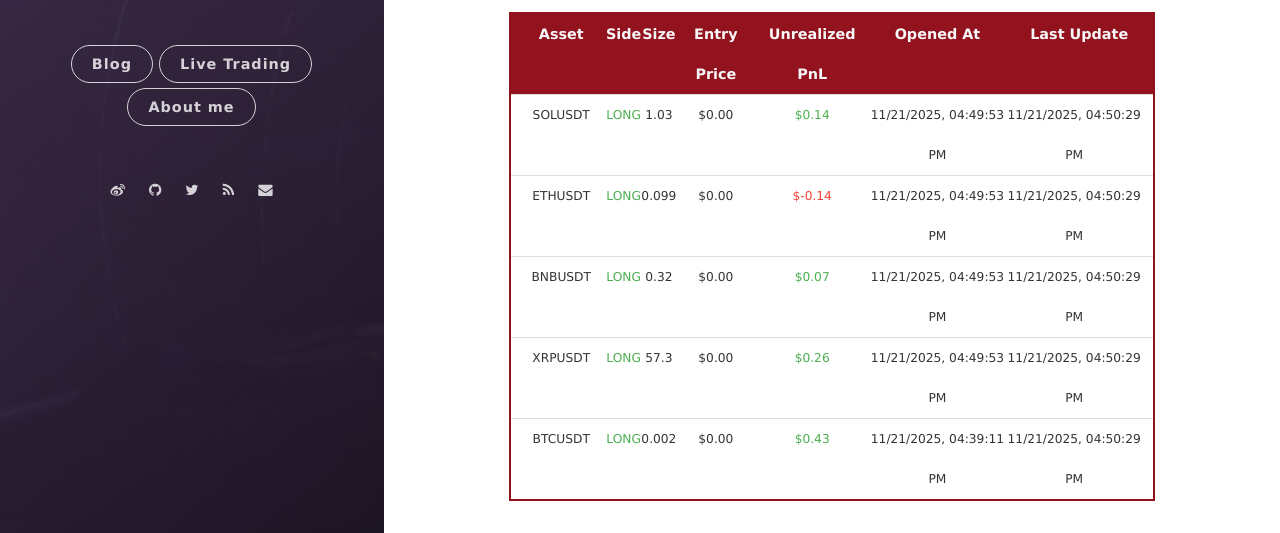
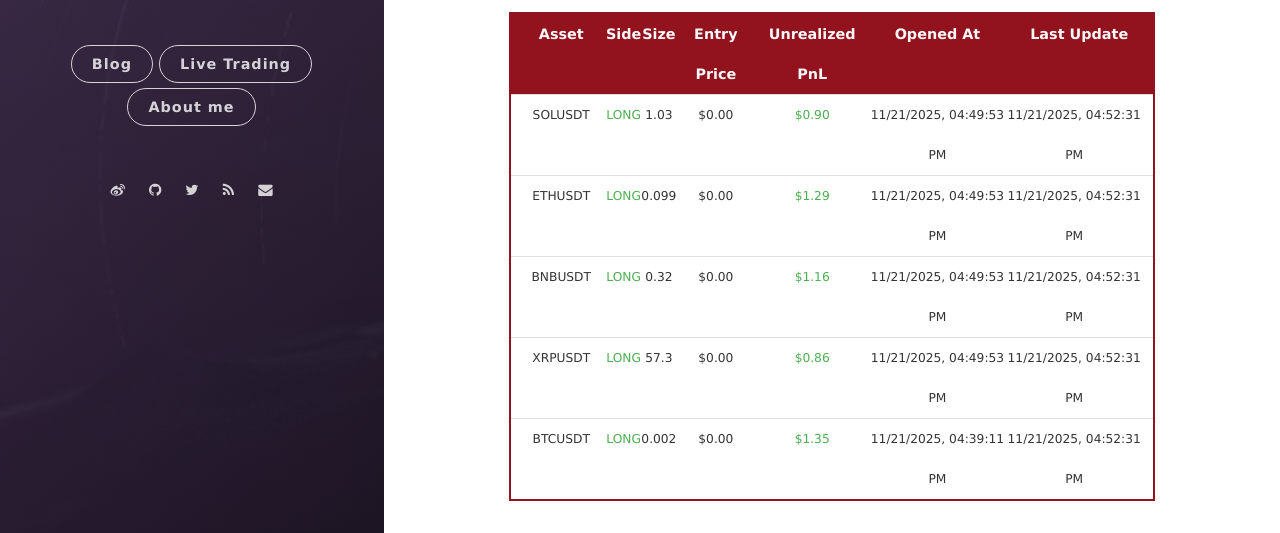
Before and after one commit to leeyegy/leeyegy.github.io, a Jekyll site: the page built from live-trading.html, in a window 1280 px wide and 1243 px high. Shown: the part 642-1175 px from the top of the window. Built offline with Jekyll 4.4.1, drawn with Linux system fonts in a browser that asks for light colours; nearby versions of some CDN libraries.

Commit message:
AccountMonitor: refresh positions 2025-11-22T00:52:31+08:00

```diff
--- a/assets/data/binance/positions.json
+++ b/assets/data/binance/positions.json
@@ -4,44 +4,44 @@
     "side": "LONG",
     "size": 1.03,
     "entryPrice": 0.0,
-    "unrealizedPnl": 0.14383997,
+    "unrealizedPnl": 0.89772376,
     "openedAt": "2025-11-22T00:49:53+08:00",
-    "reportedAt": "2025-11-22T00:50:29+08:00"
+    "reportedAt": "2025-11-22T00:52:31+08:00"
   },
   {
     "symbol": "ETHUSDT",
     "side": "LONG",
     "size": 0.099,
     "entryPrice": 0.0,
-    "unrealizedPnl": -0.13746465,
+    "unrealizedPnl": 1.28831912,
     "openedAt": "2025-11-22T00:49:53+08:00",
-    "reportedAt": "2025-11-22T00:50:29+08:00"
+    "reportedAt": "2025-11-22T00:52:31+08:00"
   },
   {
     "symbol": "BNBUSDT",
     "side": "LONG",
     "size": 0.32,
     "entryPrice": 0.0,
-    "unrealizedPnl": 0.06780032,
+    "unrealizedPnl": 1.16189091,
     "openedAt": "2025-11-22T00:49:53+08:00",
-    "reportedAt": "2025-11-22T00:50:29+08:00"
+    "reportedAt": "2025-11-22T00:52:31+08:00"
   },
   {
     "symbol": "XRPUSDT",
     "side": "LONG",
     "size": 57.3,
     "entryPrice": 0.0,
-    "unrealizedPnl": 0.25785,
+    "unrealizedPnl": 0.85700458,
     "openedAt": "2025-11-22T00:49:53+08:00",
-    "reportedAt": "2025-11-22T00:50:29+08:00"
+    "reportedAt": "2025-11-22T00:52:31+08:00"
   },
   {
     "symbol": "BTCUSDT",
     "side": "LONG",
     "size": 0.002,
     "entryPrice": 0.0,
-    "unrealizedPnl": 0.431,
+    "unrealizedPnl": 1.35030128,
     "openedAt": "2025-11-22T00:39:11+08:00",
-    "reportedAt": "2025-11-22T00:50:29+08:00"
+    "reportedAt": "2025-11-22T00:52:31+08:00"
   }
 ]
```
